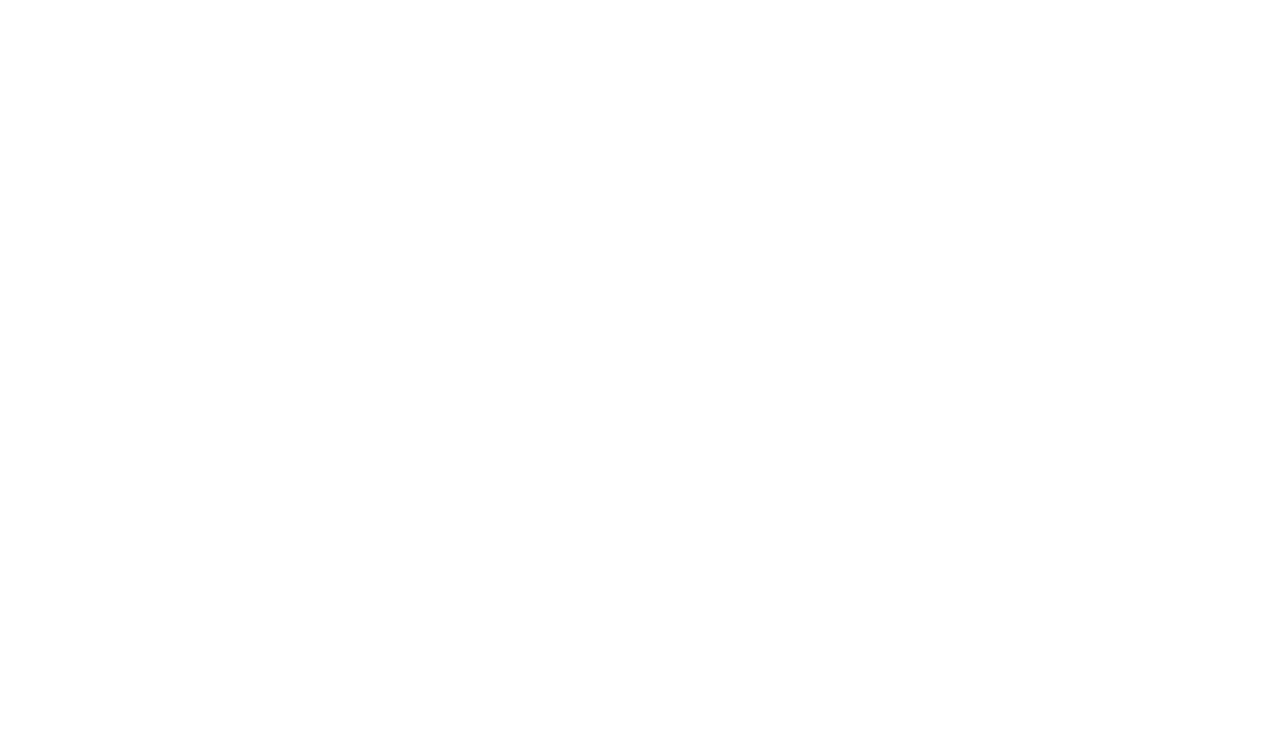
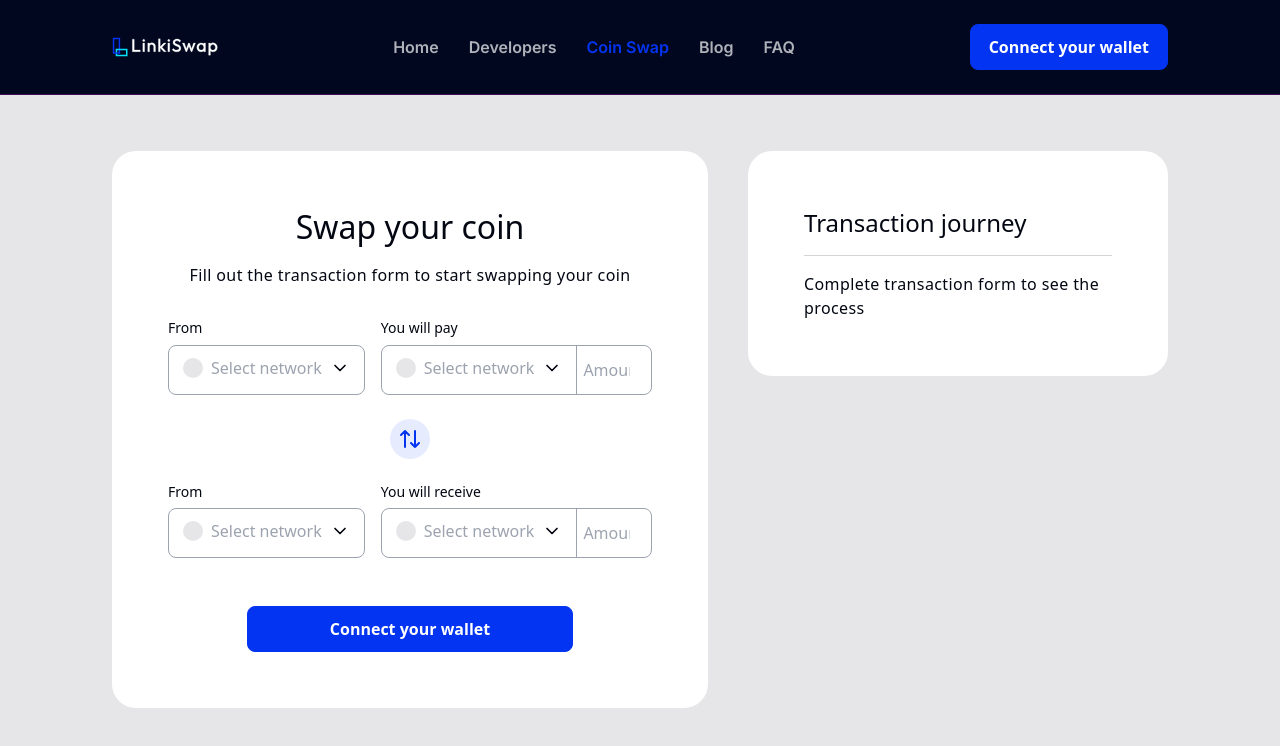
Before and after one commit to linki-swap/website, a React (Vite) app: page /coinswap in a window 1280 px wide. Before the commit this address had no page. Shown: the top 746 px of the page. Built offline with nearby package versions, Linux system fonts and the light colour scheme.

Commit message:
Update the /coinswap page following the design update

```diff
--- a/src/components/App/ChainSelection.tsx
+++ b/src/components/App/ChainSelection.tsx
@@ -1,71 +1,95 @@
 import Dropdown from "./Dropdown";
 import Button from "../Button";
 import { coinData } from "../../data/coinData";
-import scan from "../../assets/icon/scan.svg";
+import transfer from "../../assets/icon/transfer.svg";
 
 const ChainSelection = () => {
   return (
-    <div className="space-y-6 w-full max-w-[612px]">
-      <h2 className="text-gray-950 text-lg sm:text-[26px] font-semibold sm:leading-[39px] sm:tracking-wide">
-        Fill the transaction details
+    <div className="flex max-lg:flex-col gap-y-8 justify-between gap-x-10 w-full">
+      <div className="rounded-3xl lg:max-w-[631px] w-full bg-white p-6 sm:p-14">
+        <div className="space-y-4">
+          <h2 className="text-center text-gray-950 text-lg sm:text-[32px] font-medium sm:leading-10">
+            Swap your coin
           </h2>
-      <div className="rounded-3xl bg-white p-6 sm:p-14">
-        <div className="relative flex flex-col items-end">
-          <div
-            id="left"
-            className={`rotate-45 w-[3px] rounded-e-lg bg-black duration-300 transform transition-transform h-6`}
-          ></div>
-          <div
-            id="right"
-            className={`-rotate-45 w-[3px] absolute top-0 bg-black duration-300 transform transition-transform h-6`}
-          ></div>
+          <p className="text-center text-gray-950 text-sm sm:text-base font-normal leading-normal tracking-wide">
+            Fill out the transaction form to start swapping your coin
+          </p>
         </div>
-        <div className="space-y-6 mb-[48px]">
-          <div className="space-y-[6px]">
-            <div className="text-gray-950 mt-8 text-sm font-medium leading-tight">
-              You send
+        <div className="space-y-6 mb-[48px] mt-8">
+          <div className="flex max-md:flex-col gap-y-4 justify-between gap-x-4">
+            <div className="space-y-2">
+              <div className="text-gray-950 text-sm font-medium leading-tight">
+                From
               </div>
-            <div>
+              <div className="justify-start border rounded-lg border-gray-400 flex items-center">
                 <Dropdown options={coinData} />
               </div>
             </div>
-          <div className="space-y-4">
-            <p className="text-neutral-400 text-[10px] font-semibold leading-[15px] tracking-tight">
-              No hidden fees
-            </p>
-            <p className="text-neutral-400 text-[10px] font-semibold leading-[15px] tracking-tight">
-              Estimated rate: 1 ETH ≈ 21.232 DOGE
-            </p>
+            <div className="space-y-2">
+              <div className="text-gray-950 text-sm font-medium leading-tight">
+                You will pay
               </div>
-          <div className="space-y-[6px]">
-            <div className="text-gray-950 mt-8 text-sm font-medium leading-tight">
-              You receive
+              <div className="flex items-center justify-start rounded-lg border border-gray-400">
+                <div className="border-r-gray-400 border-r flex-2">
+                  <Dropdown options={coinData} />
                 </div>
-            <div>
+                <div className="w-[35%]">
+                  <input
+                    type="number"
+                    name="figure"
+                    placeholder="Amount"
+                    className="p-[6px] w-full bg-transparent text-gray-950 max-sm:focus-visible:outline-none"
+                    id="figure"
+                  />
+                </div>
+              </div>
+            </div>
+          </div>
+          <div className="flex justify-center">
+            <img src={transfer} alt="transfer icon" className="w-10 h-10" />
+          </div>
+          <div className="flex max-md:flex-col gap-y-4 justify-between gap-x-4">
+            <div className="space-y-2">
+              <div className="text-gray-950 text-sm font-medium leading-tight">
+                From
+              </div>
+              <div className="justify-start border  rounded-lg border-gray-400 flex items-center">
                 <Dropdown options={coinData} />
               </div>
             </div>
-          <div className="space-y-[6px]">
-            <div className="text-gray-950 mt-8 text-sm font-medium leading-tight">
-              Recipient wallet
+            <div className="space-y-2">
+              <div className="text-gray-950 text-sm font-medium leading-tight">
+                You will receive
               </div>
-            <div className="relative focus-within:border-black focus-within:border-2 px-[14px] py-[10px] space-x-[14px] text-left rounded-lg w-full border border-gray-950 justify-between flex items-center">
-              <div className="flex-1">
+              <div className="flex items-center justify-start rounded-lg border border-gray-400">
+                <div className="border-r-gray-400 border-r flex-2">
+                  <Dropdown options={coinData} />
+                </div>
+                <div className="w-[35%]">
                   <input
-                  type="text"
-                  placeholder="0x1aBcDeFgH12iJ3KlmNoPqRs4tU5vWxYzAaBcDeFgH"
-                  className="w-full focus-visible:outline-none"
+                    type="number"
+                    name="figure"
+                    placeholder="Amount"
+                    className="p-[6px] w-full bg-transparent text-gray-950 max-sm:focus-visible:outline-none"
+                    id="figure"
                   />
                 </div>
-              <button className="hover:opacity-70">
-                <img src={scan} alt="scan" className="w-6 h-6" />
-              </button>
+              </div>
             </div>
           </div>
         </div>
         <div className="flex justify-center w-full">
-          <Button text="Exchange" link="/" classname="w-[326px]" />
+          <Button text="Connect your wallet" link="/" classname="w-[326px]" />
         </div>
+      </div>
+      <div className="rounded-3xl h-max bg-white p-6 sm:p-14 space-y-4">
+        <h2 className="text-gray-950 text-lg sm:text-2xl font-medium leading-loose">
+          Transaction journey
+        </h2>
+        <div className="w-full h-px bg-zinc-300" />
+        <p className="w-[308px] text-gray-950 text-sm sm:text-base font-normal leading-normal tracking-wide">
+          Complete transaction form to see the process
+        </p>
       </div>
     </div>
   );
--- a/src/components/App/Dropdown.tsx
+++ b/src/components/App/Dropdown.tsx
@@ -1,5 +1,7 @@
 import React, { useState } from "react";
-import dropdown from "../../assets/icon/chevron-down (1).svg";
+// import dropdown from "../../assets/icon/chevron-down (1).svg";
+import dropdown from "../../assets/icon/chevron-down.svg";
+import placeholder from "../../assets/3.svg";
 
 interface Option {
   name: string;
@@ -11,7 +13,9 @@
 }
 
 const Dropdown: React.FC<DropdownProps> = ({ options }) => {
-  const [selectedOption, setSelectedOption] = useState<Option>(options[0]);
+  const placeholderOption = { name: "Select network", icon: placeholder };
+  const [selectedOption, setSelectedOption] =
+    useState<Option>(placeholderOption);
   const [isOpen, setIsOpen] = useState<boolean>(false);
 
   const handleOptionSelect = (option: Option) => {
@@ -20,12 +24,12 @@
   };
 
   return (
-    <div className="relative space-x-[14px] text-left rounded-lg w-full border border-white justify-start flex items-center">
-      <div className="border-r-white relative border-r px-2 sm:py-[10px] sm:px-[14px]">
+    <div className="relative space-x-[14px] text-left w-max">
+      <div className="relative px-2 py-[10px] sm:px-[14px]">
         <div>
           <button
             type="button"
-            className="inline-flex justify-center items-center w-full gap-x-2 text-sm sm:text-base font-normal leading-normal text-white"
+            className="inline-flex justify-center items-center w-full gap-x-2"
             id="options-menu"
             onClick={() => setIsOpen(!isOpen)}
           >
@@ -35,7 +39,15 @@
                 alt={selectedOption.name}
                 className="w-4 h-4 sm:w-5 sm:h-5"
               />
-              <div>{selectedOption.name}</div>
+              <div
+                className={`text-sm sm:text-base font-normal leading-normal ${
+                  selectedOption === placeholderOption
+                    ? "text-gray-400"
+                    : "text-gray-950"
+                }`}
+              >
+                {selectedOption.name}
+              </div>
             </div>
             <img
               src={dropdown}
@@ -75,15 +87,6 @@
           </div>
         )}
       </div>
-      <div className="w-[60%] sm:w-[66%]">
-        <input
-          type="number"
-          name="figure"
-          placeholder="232"
-          className="p-[6px] bg-transparent text-white max-sm:focus-visible:outline-none w-full"
-          id="figure"
-        />
-      </div>
     </div>
   );
 };
--- a/src/components/Header.tsx
+++ b/src/components/Header.tsx
@@ -12,6 +12,7 @@
 import logo from "../assets/logo.svg";
 import { menuItems } from "../data/menuItems";
 import Button from "./Button";
+import { NavLink } from "react-router-dom";
 
 const Header: React.FC = () => {
   const [navOpen, setNavOpen] = useState(false);
@@ -80,14 +81,25 @@
                 {menuItems.map((item) => (
                   <li
                     key={item.key}
-                    className="text-base font-semibold leading-normal text-primary transition-all cursor-pointer font-Inter hover:scale-105"
+                    className="text-base font-semibold leading-normal text-[#B0B2BA] hover:text-primary transition-all cursor-pointer font-Inter hover:scale-105"
                   >
                     {item.name === "Blog" ? (
                       <a href={item.where}>{item.name}</a>
-                    ) : (
+                    ) : item.name === "Developers" || item.name === "FAQ" ? (
                       <Link to={item.where} smooth={true} duration={500}>
                         {item.name}
                       </Link>
+                    ) : (
+                      <NavLink
+                        to={item.where}
+                        className={
+                          window.location.pathname === item.where
+                            ? "text-primary"
+                            : "text-[#B0B2BA]"
+                        }
+                      >
+                        {item.name}
+                      </NavLink>
                     )}
                   </li>
                 ))}
@@ -95,12 +107,7 @@
             </div>
           </div>
           <div className="hidden lg:flex justify-start gap-4">
-            <Button
-              text="Sign in"
-              link="/register"
-              classname="rounded-lg border border-primary bg-transparent text-primary"
-            />
-            <Button text="Register" link="/sign" />
+            <Button text="Connect your wallet" link="/connect" />
           </div>
           {/* Mobile Menu */}
           <div
@@ -128,11 +135,30 @@
                 style={{ transitionDelay: `${item.key * 100}ms` }}
                 className={`hover:scale-105 ${
                   !navOpen && "hidden"
-                } border-primary font-semibold leading-normal cursor-pointer text-primary font-Inter hover:scale-105 border-opacity-20 py-3 border-dashed border-b-2 text-2xl transform transition-all ease-in-out duration-500`}
+                } border-primary font-semibold leading-normal cursor-pointer text-[#B0B2BA] hover:text-primary font-Inter hover:scale-105 border-opacity-20 py-3 border-dashed border-b-2 text-2xl transform transition-all ease-in-out duration-500`}
               >
                 <span>
                   {item.name === "Blog" ? (
                     <a href={item.where}>{item.name}</a>
+                  ) : item.name === "Coin Swap" ? (
+                    <NavLink
+                      to={item.where}
+                      onClick={() => {
+                        setNavOpen(false);
+                        menuHeight.set(navOpen ? 0 : 0);
+                        setIsAnimating(false);
+                        setAnimationKey((prevKey) => prevKey + 1);
+                        window.location.pathname === item.where &&
+                          scrollToTop();
+                      }}
+                      className={
+                        window.location.pathname === item.where
+                          ? "text-primary"
+                          : "text-[#B0B2BA]"
+                      }
+                    >
+                      {item.name}
+                    </NavLink>
                   ) : (
                     <Link
                       to={item.where}
@@ -156,12 +182,7 @@
           </ul>
           <div className="absolute w-full bottom-10 px-4 sm:px-[64px]">
             <div className="w-full">
-              <Button
-                text="Sign in"
-                link="/register"
-                classname="rounded-lg border mb-4 border-primary bg-transparent text-primary"
-              />
-              <Button text="Register" link="/sign" />
+              <Button text="Connect your wallet" link="/connect" />
             </div>
           </div>
         </motion.div>
--- a/src/config/routes.tsx
+++ b/src/config/routes.tsx
@@ -3,7 +3,7 @@
 import ScrollToTop from "../components/ScrollToTop";
 
 import Home from "../pages/Home";
-import App from "../pages/App";
+import CoinSwap from "../pages/CoinSwap";
 
 export function Routes() {
   const routes: RouteObject[] = [
@@ -17,7 +17,7 @@
       ),
       children: [
         { index: true, element: <Home /> },
-        { path: "/app", element: <App /> },
+        { path: "/coinswap", element: <CoinSwap /> },
       ],
     },
   ];
--- a/src/data/menuItems.ts
+++ b/src/data/menuItems.ts
@@ -7,16 +7,26 @@
 export const menuItems: MenuItems[] = [
   {
     key: 1,
+    name: "Home",
+    where: "/",
+  },
+  {
+    key: 2,
     name: "Developers",
     where: "developers",
   },
   {
-    key: 2,
+    key: 3,
+    name: "Coin Swap",
+    where: "/coinswap",
+  },
+  {
+    key: 4,
     name: "Blog",
     where: "#",
   },
   {
-    key: 3,
+    key: 5,
     name: "FAQ",
     where: "faq",
   },
--- /dev/null
+++ b/src/pages/CoinSwap.tsx
@@ -0,0 +1,13 @@
+import ChainSelection from "../components/App/ChainSelection";
+
+const CoinSwap = () => {
+  return (
+    <section className="relative bg-[#E6E6E9] h-full sm:h-screen">
+      <div className="flex justify-center w-full px-4 xl:px-[112px] sm:px-[64px] py-14 max-w-[1500px] mx-auto">
+        <ChainSelection />
+      </div>
+    </section>
+  );
+};
+
+export default CoinSwap;
```
Also changed, not shown: src/pages/App.tsx (deleted, +0 -29 lines), src/assets/3.svg (added), src/assets/icon/transfer.svg (added). Lines whose indentation alone changed are shown as unchanged.
